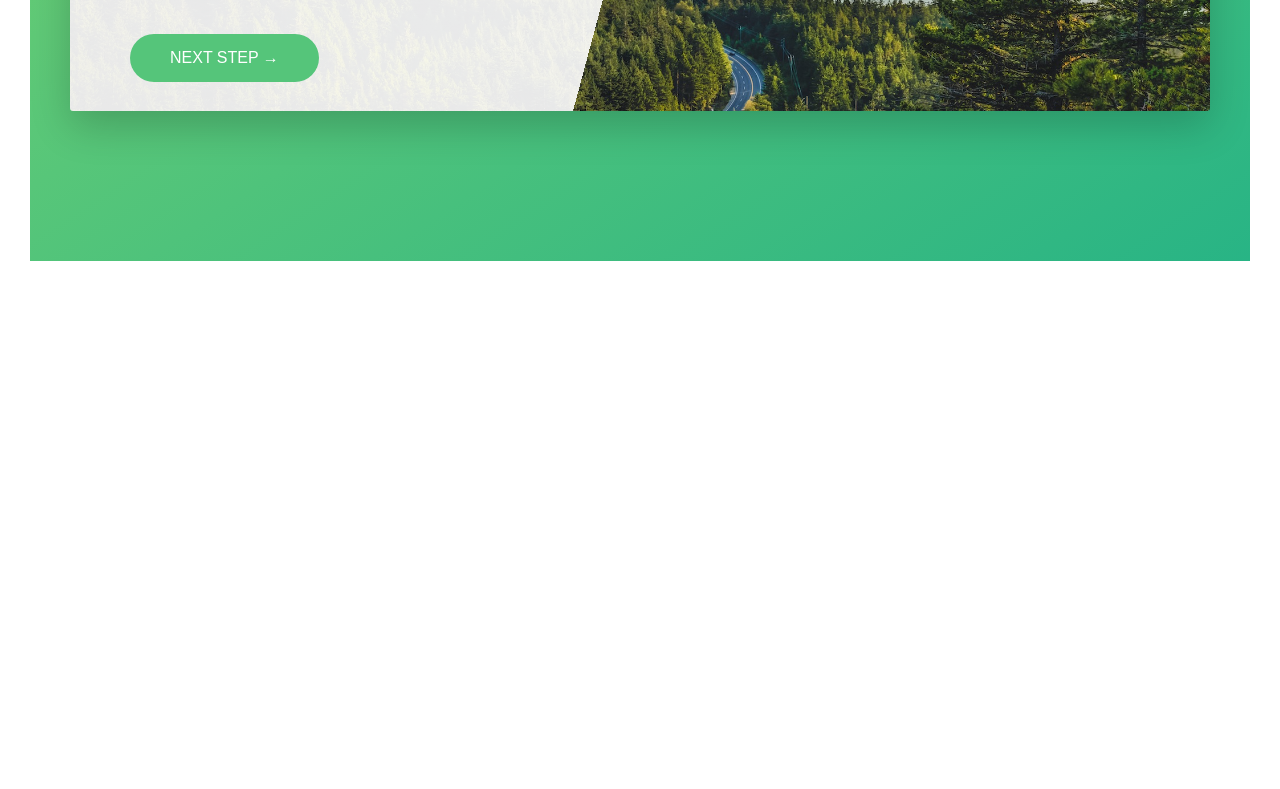
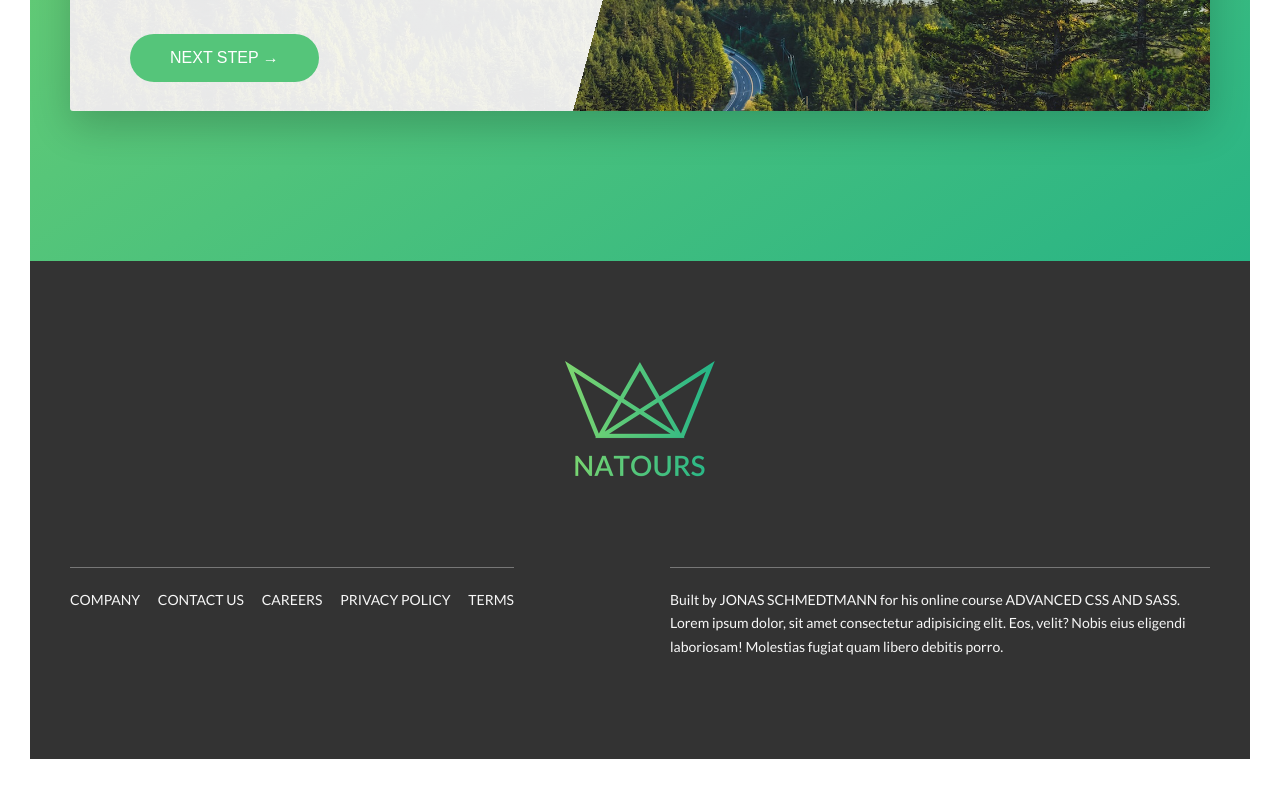
Before and after one commit to jovana-marceta/Natours-Udemy-Project, a website: page index.html in a window 1280 px wide. Shown: the part 4986-5775 px from the top of the page. Before the commit the page ends 5277 px from the top, so only its background shows below. Drawn offline with Linux system fonts and the light colour scheme.

Commit message:
Creating footer layout

```diff
--- a/index.html
+++ b/index.html
@@ -314,15 +314,31 @@
 					</div>
 				</div>
 			</section>
+		</main>
 
-
-
-
-
-
-
-
-		</main>
+		<footer class="footer">
+			<div class="footer__logo-box">
+				<img src="img/logo-green-2x.png" alt="Full logo" class="footer__logo">
+			</div>
+			<div class="row">
+				<div class="col-1-of-2">
+					<div class="footer__navigation">
+						<ul class="footer__list">
+							<li class="footer__item"><a href="#" class="footer__link">Company</a></li>
+							<li class="footer__item"><a href="#" class="footer__link">Contact us</a></li>
+							<li class="footer__item"><a href="#" class="footer__link">Careers</a></li>
+							<li class="footer__item"><a href="#" class="footer__link">Privacy policy</a></li>
+							<li class="footer__item"><a href="#" class="footer__link">Terms</a></li>
+						</ul>
+					</div>
+				</div>
+				<div class="col-1-of-2">
+					<p class="footer__copyright">
+						Built by <a href="#" class="footer__link">Jonas Schmedtmann</a> for his online course <a href="#" class="footer__link">Advanced CSS and Sass</a>. Lorem ipsum dolor, sit amet consectetur adipisicing elit. Eos, velit? Nobis eius eligendi laboriosam! Molestias fugiat quam libero debitis porro.
+					</p>
+				</div>
+			</div>
+		</footer>
 
 
 
--- a/sass/abstracts/_variables.scss
+++ b/sass/abstracts/_variables.scss
@@ -15,6 +15,7 @@ $color-grey-light-2: #eee;
 
 $color-grey-dark: #777;
 $color-grey-dark-2: #999;
+$color-grey-dark-3: #333;
 
 $color-white: #fff;
 $color-black: #000;
--- /dev/null
+++ b/sass/layout/_footer.scss
@@ -0,0 +1,59 @@
+.footer {
+	background-color: $color-grey-dark-3;
+	padding: 10rem 0;
+	font-size: 1.4rem;
+	color: $color-grey-light-1;
+
+	&__logo-box {
+		text-align: center;
+		margin-bottom: 8rem;
+	}
+
+	&__logo {
+		width: 15rem;
+		height: auto;
+	}
+
+	&__navigation {
+		border-top: 1px solid $color-grey-dark;
+		padding-top: 2rem;
+		display: inline-block;
+	}
+
+	&__list {
+		list-style: none;
+	}
+
+	&__item {
+		display: inline-block;
+
+		&:not(:last-child) {
+			margin-right: 1.5rem;
+		}
+	}
+
+	&__link {
+		&:link,
+		&:visited {
+			background-color: $color-grey-dark-3;
+			color: $color-grey-light-1;
+			text-decoration: none;
+			text-transform: uppercase;
+			display: inline-block;
+			transition: all .2s;
+		}
+
+		&:hover,
+		&:active {
+			color: $color-primary;
+			box-shadow: 0 1rem 2rem rgba($color-black, .4);
+			transform: rotate(5deg) scale(1.3);
+		}
+	}
+
+	&__copyright {
+		border-top: 1px solid $color-grey-dark;
+		padding-top: 2rem;
+		float: right;
+	}
+}
--- a/sass/main.scss
+++ b/sass/main.scss
@@ -17,5 +17,6 @@
 
 @import "layout/header";
 @import "layout/grid";
+@import "layout/footer";
 
 @import "pages/home";
```
Also changed, not shown: css/style.css.
